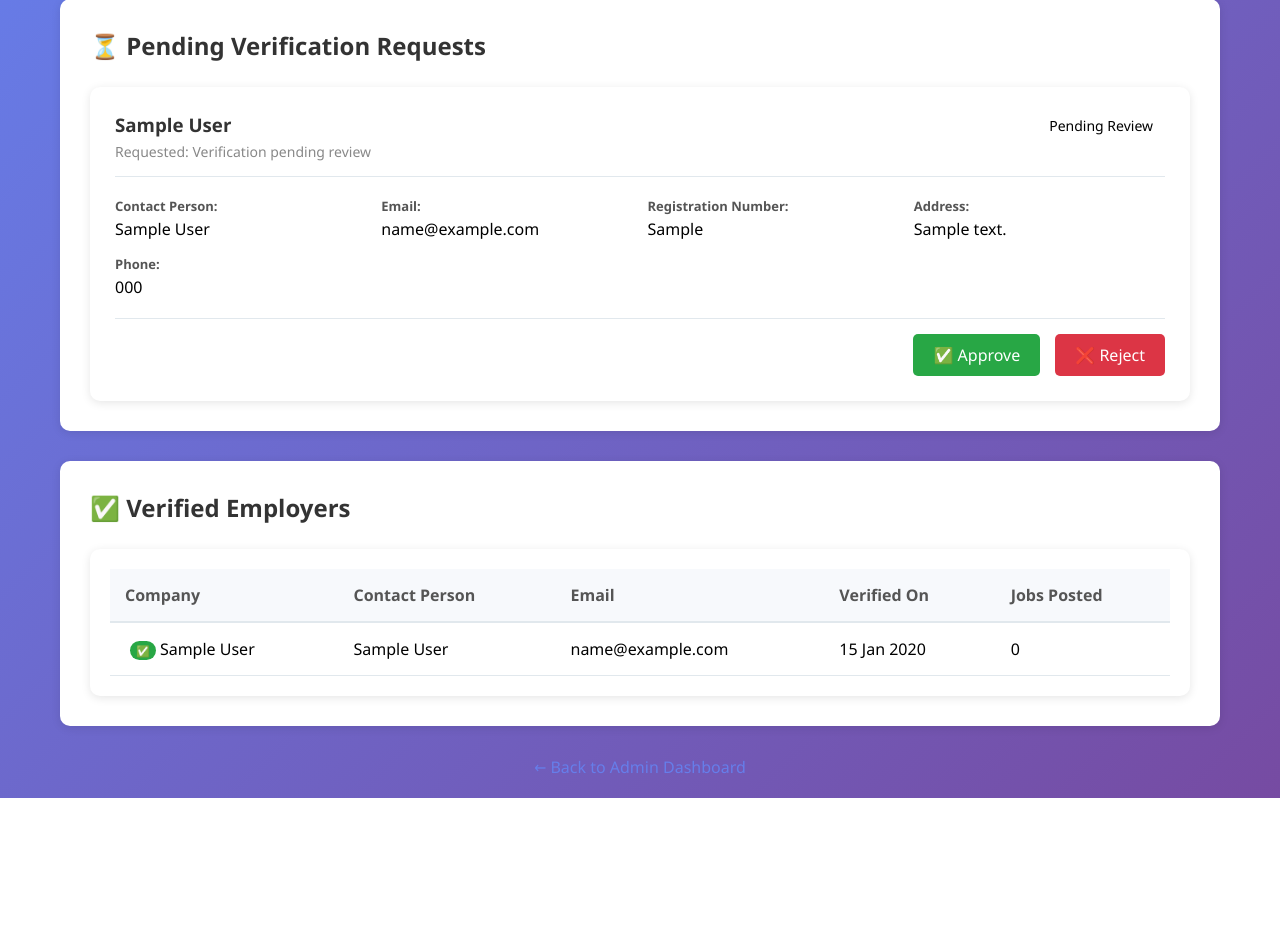
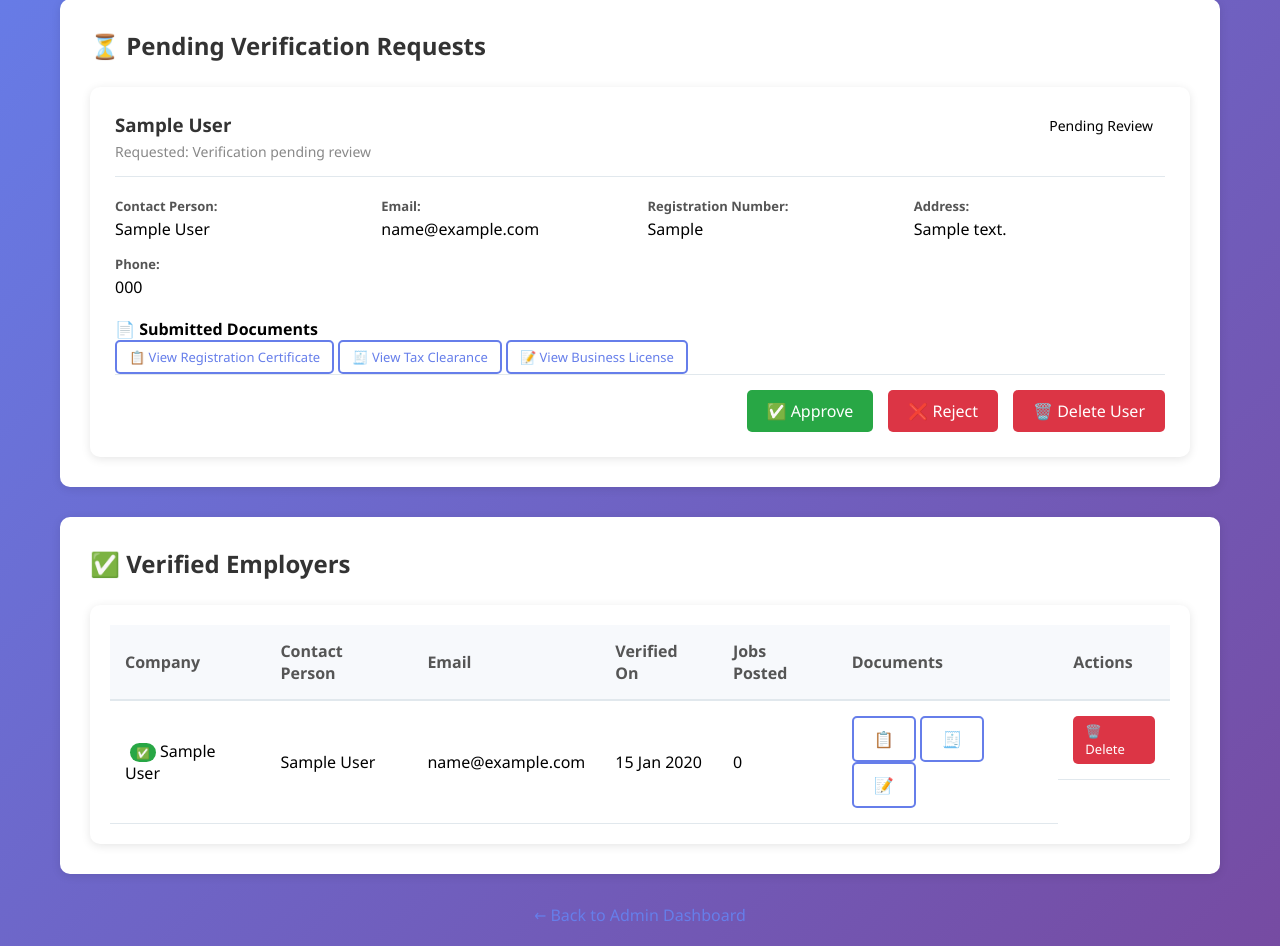
Before and after one commit to Tadothegreat/employnest, a Flask app: template templates/admin_verifications.html in a window 1280 px wide. Shown: the part 127-1073 px from the top of the page. Before the commit the page ends 925 px from the top, so only its background shows below. Run offline with Flask 3, Linux system fonts and the light colour scheme; the template is opened without the code that fills it: values that come from a table or form of the project are taken from there, others are empty; the visitor is signed in with stand-in values (Sample User, id 1); tables that the repository leaves empty hold one stand-in row (values such as "Sample post").

Commit message:
Add document viewing and delete buttons to admin verifications

```diff
--- a/templates/admin_verifications.html
+++ b/templates/admin_verifications.html
@@ -32,6 +32,9 @@
             <div class="alert alert-info">
                 ℹ️ Verification request rejected.
             </div>
+        {% endif %}
+        {% if request.args.get('deleted') == '1' %}
+            <div class="alert alert-success">✅ User deleted successfully!</div>
         {% endif %}
 
         <!-- Pending Verifications -->
@@ -73,6 +76,39 @@
                                 </div>
                             </div>
 
+                            <!-- 📄 Uploaded Documents -->
+                            <div class="verification-documents">
+                                <h4>📄 Submitted Documents</h4>
+                                <div class="document-links">
+                                    {% if employer.registration_cert %}
+                                        <a href="{{ url_for('static', filename='uploads/verification_docs/' + employer.registration_cert) }}"
+                                           target="_blank" class="btn btn-small btn-outline">
+                                            📋 View Registration Certificate
+                                        </a>
+                                    {% else %}
+                                        <span class="no-doc">❌ No registration certificate</span>
+                                    {% endif %}
+
+                                    {% if employer.tax_clearance %}
+                                        <a href="{{ url_for('static', filename='uploads/verification_docs/' + employer.tax_clearance) }}"
+                                           target="_blank" class="btn btn-small btn-outline">
+                                            🧾 View Tax Clearance
+                                        </a>
+                                    {% else %}
+                                        <span class="no-doc">⚠️ No tax clearance</span>
+                                    {% endif %}
+
+                                    {% if employer.business_license %}
+                                        <a href="{{ url_for('static', filename='uploads/verification_docs/' + employer.business_license) }}"
+                                           target="_blank" class="btn btn-small btn-outline">
+                                            📝 View Business License
+                                        </a>
+                                    {% else %}
+                                        <span class="no-doc">⚠️ No business license</span>
+                                    {% endif %}
+                                </div>
+                            </div>
+
                             <div class="request-actions">
                                 <a href="{{ url_for('verify_employer', employer_id=employer.id) }}"
                                    class="btn btn-success"
@@ -83,6 +119,12 @@
                                    class="btn btn-danger"
                                    onclick="return confirm('Reject verification request from {{ employer.company_name or employer.name }}?')">
                                     ❌ Reject
+                                </a>
+                                <a href="{{ url_for('delete_user', user_id=employer.id) }}"
+                                   class="btn btn-danger"
+                                   style="background: #dc3545;"
+                                   onclick="return confirm('DELETE {{ employer.company_name or employer.name }} and ALL their jobs? This cannot be undone!')">
+                                    🗑️ Delete User
                                 </a>
                             </div>
                         </div>
@@ -109,6 +151,8 @@
                                 <th>Email</th>
                                 <th>Verified On</th>
                                 <th>Jobs Posted</th>
+                                <th>Documents</th>
+                                <th>Actions</th>
                             </tr>
                         </thead>
                         <tbody>
@@ -122,6 +166,30 @@
                                     <td>{{ employer.email }}</td>
                                     <td>{{ employer.verification_date.strftime('%d %b %Y') if employer.verification_date else 'N/A' }}</td>
                                     <td>{{ employer.jobs_posted|length }}</td>
+                                    <td>
+                                        <div class="document-links-small">
+                                            {% if employer.registration_cert %}
+                                                <a href="{{ url_for('static', filename='uploads/verification_docs/' + employer.registration_cert) }}"
+                                                   target="_blank" class="btn btn-tiny btn-outline" title="Registration Certificate">📋</a>
+                                            {% endif %}
+                                            {% if employer.tax_clearance %}
+                                                <a href="{{ url_for('static', filename='uploads/verification_docs/' + employer.tax_clearance) }}"
+                                                   target="_blank" class="btn btn-tiny btn-outline" title="Tax Clearance">🧾</a>
+                                            {% endif %}
+                                            {% if employer.business_license %}
+                                                <a href="{{ url_for('static', filename='uploads/verification_docs/' + employer.business_license) }}"
+                                                   target="_blank" class="btn btn-tiny btn-outline" title="Business License">📝</a>
+                                            {% endif %}
+                                        </div>
+                                    </td>
+                                    <td class="action-buttons">
+                                        <a href="{{ url_for('delete_user', user_id=employer.id) }}"
+                                           class="btn btn-small btn-danger"
+                                           style="background: #dc3545;"
+                                           onclick="return confirm('DELETE {{ employer.company_name or employer.name }} and ALL their jobs? This cannot be undone!')">
+                                            🗑️ Delete
+                                        </a>
+                                    </td>
                                 </tr>
                             {% endfor %}
                         </tbody>
@@ -146,9 +214,7 @@ function confirmLogout(event) {
             window.location.href = "{{ url_for('logout') }}";
         }
     }
-</script>
-<script>
-// Theme Toggle
+
     function toggleTheme() {
         document.body.classList.toggle('dark-mode');
         if (document.body.classList.contains('dark-mode')) {
@@ -157,6 +223,7 @@ function toggleTheme() {
             localStorage.setItem('theme', 'light');
         }
     }
+
     (function() {
         const savedTheme = localStorage.getItem('theme');
         if (savedTheme === 'dark') {
```
Lines whose indentation alone changed are shown as unchanged.
